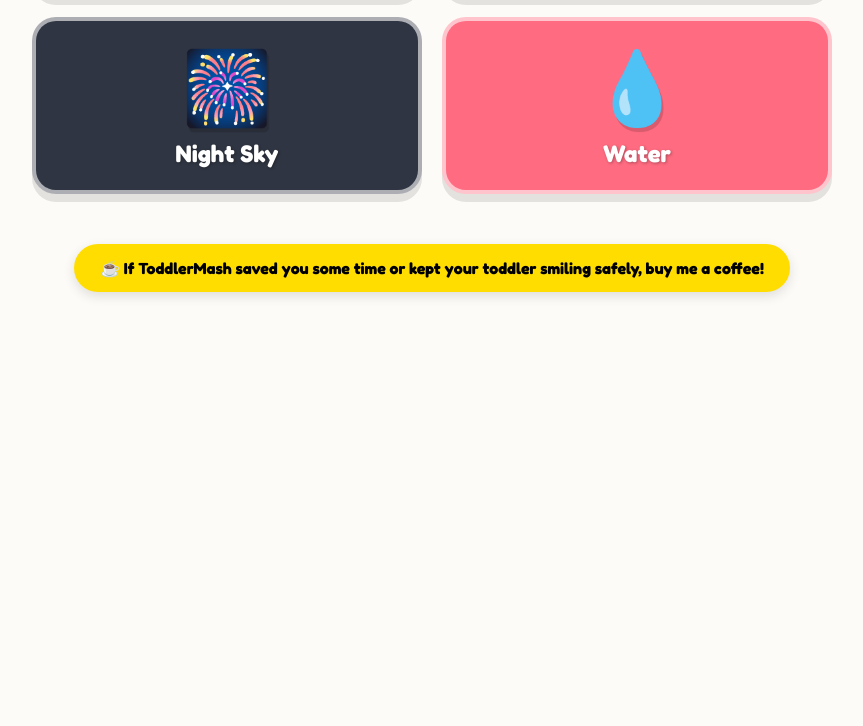
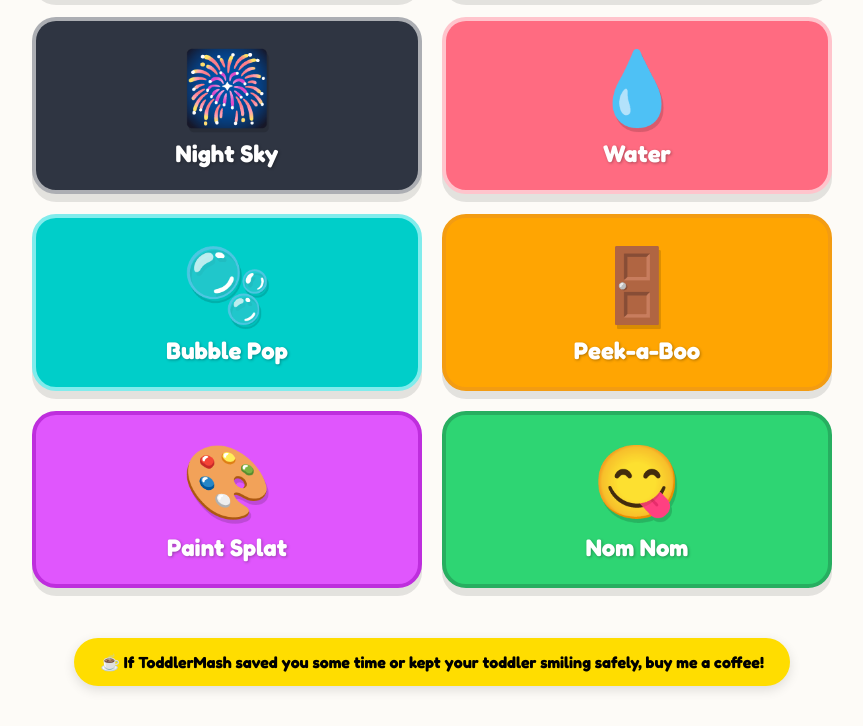
Before and after one commit to mahimm2018-art/PlayHub, a plain HTML site: page index.html in a window 1280 px wide. Shown: the part 735-1461 px from the top of the page, without its empty margins (208-1071 px from the left). Before the commit the page ends 1067 px from the top, so only its background shows below. Drawn offline with Linux system fonts and the light colour scheme.

Commit message:
Update index.html

```diff
--- a/index.html
+++ b/index.html
@@ -178,6 +178,18 @@
             <a href="ripples.html" class="tile bg-pink">
                 <div class="tile-icon">💧</div><div class="tile-title">Water</div>
             </a>
+            <a href="bubbles.html" class="tile" style="background: #00cec9; border-color: #81ecec;">
+                <div class="tile-icon">🫧</div><div class="tile-title">Bubble Pop</div>
+            </a>
+            <a href="peekaboo.html" class="tile" style="background: #ffa502; border-color: #f39c12;">
+                <div class="tile-icon">🚪</div><div class="tile-title">Peek-a-Boo</div>
+            </a>
+           <a href="paint.html" class="tile" style="background: #e056fd; border-color: #be2edd;">
+                <div class="tile-icon">🎨</div><div class="tile-title">Paint Splat</div>
+            </a>
+            <a href="nomnom.html" class="tile" style="background: #2ed573; border-color: #27ae60;">
+                <div class="tile-icon">😋</div><div class="tile-title">Nom Nom</div>
+            </a>
         </div>
 
         <footer>
```
